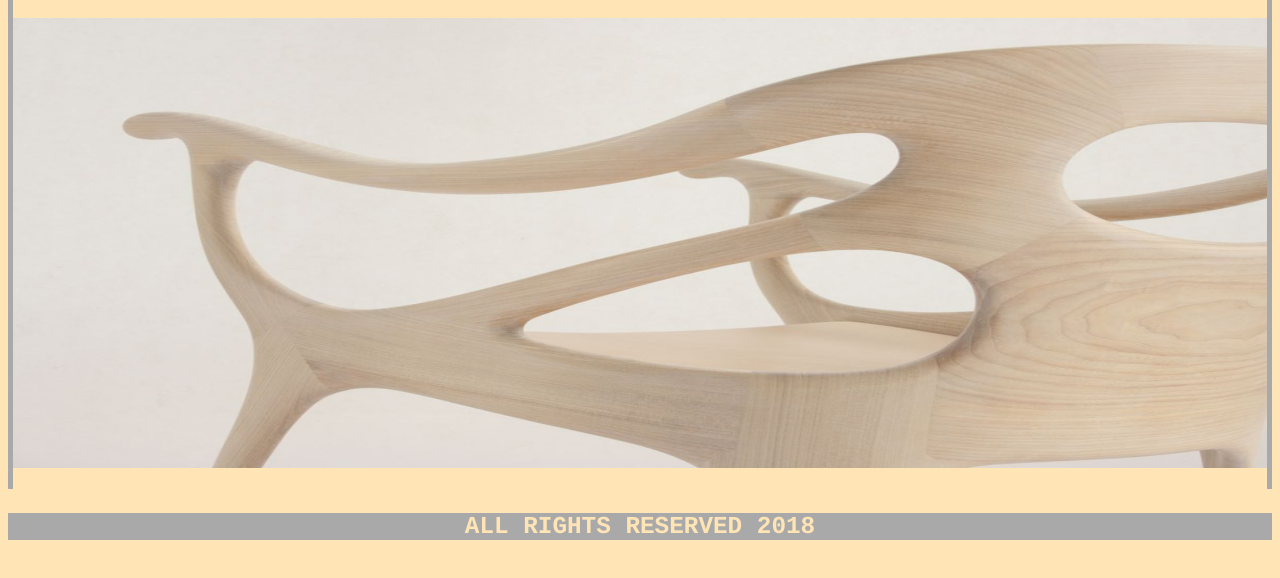
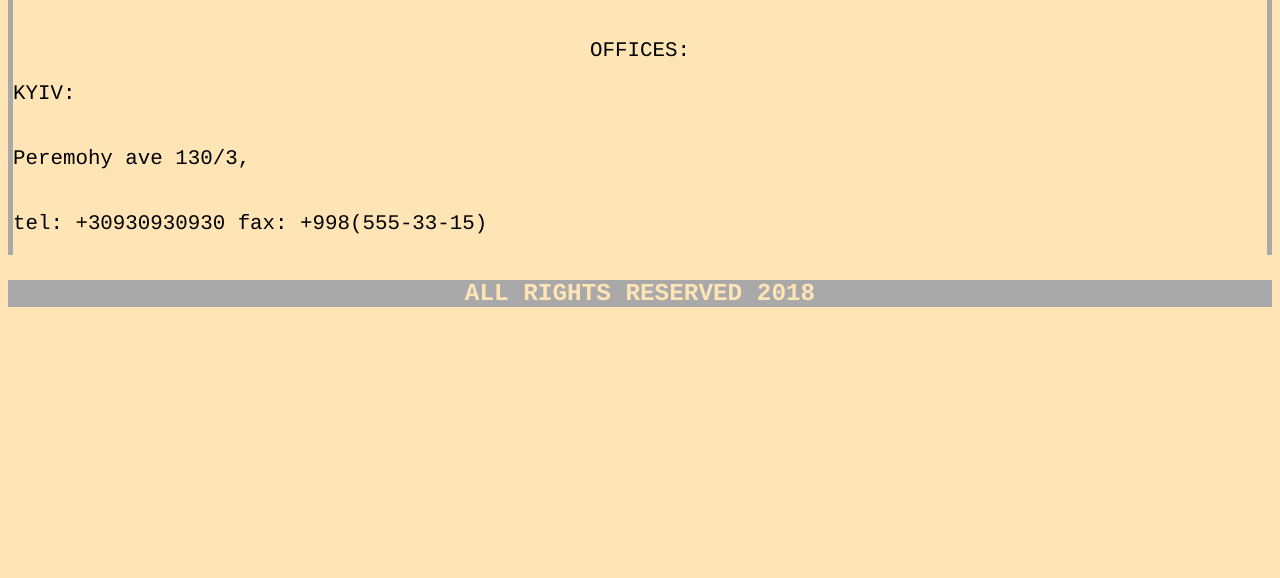
Before and after one commit to ovdey/first.github.io, a plain HTML site: page f4.html in a window 1280 px wide. Shown: the part 128-706 px from the top of the page. Drawn offline with Linux system fonts and the light colour scheme.

Commit message:
Update f4.html

```diff
--- a/f4.html
+++ b/f4.html
@@ -24,7 +24,14 @@
 
 <div id="UN">
   <p>
-  <img src="7.jpg" align="center" width=100% height="450">
+  <center>OFFICES:</center>
+<p>
+KYIV:
+<p>
+Peremohy ave 130/3,
+<p>
+tel: +30930930930
+fax: +998(555-33-15)
 </div>
 
 <p>
```
